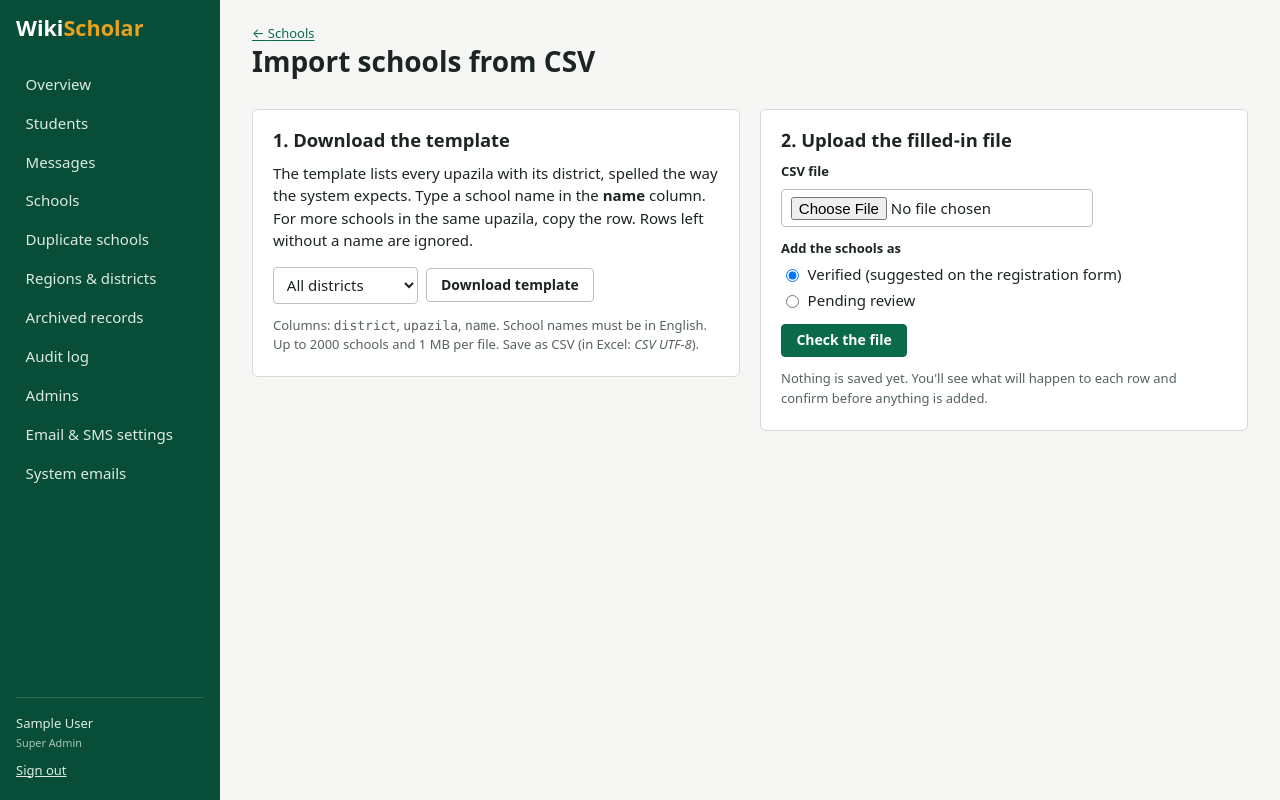
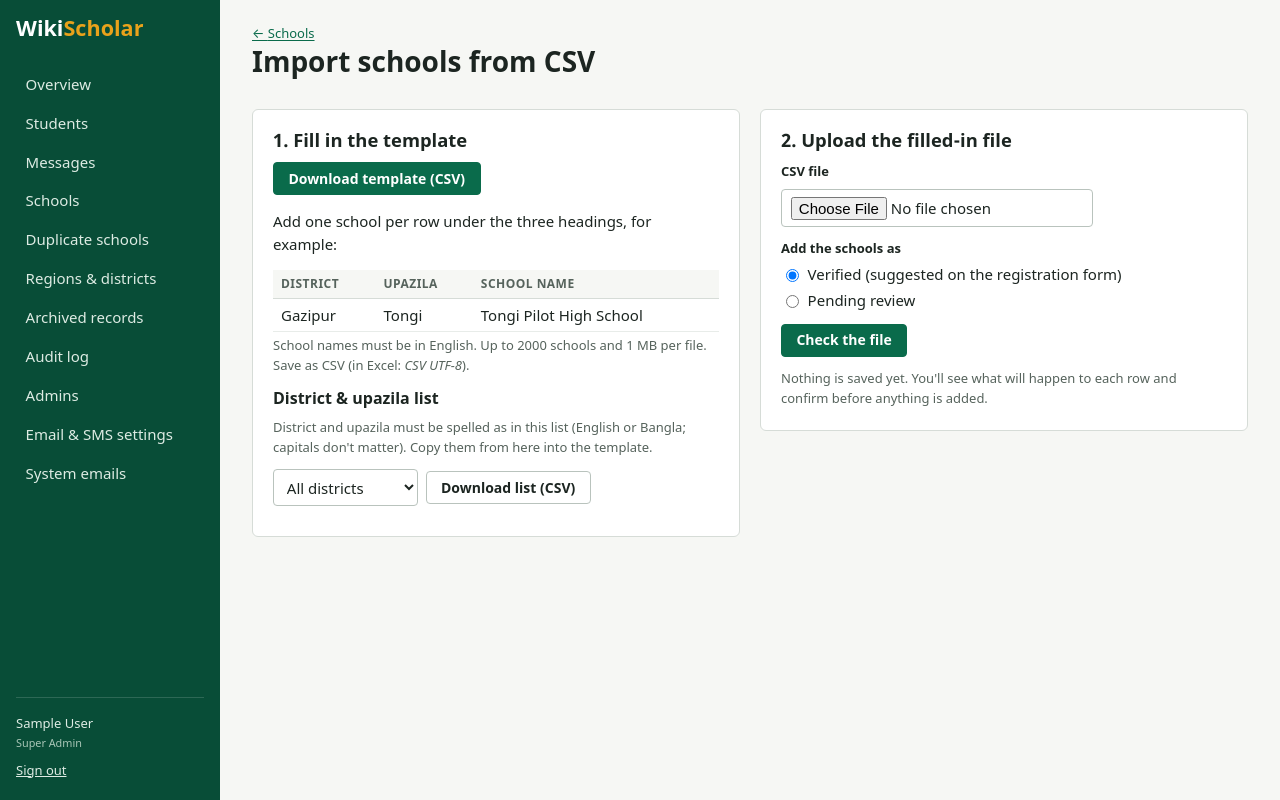
Before and after one commit to UserYahya/wikischolar, a Django app: page /dashboard/schools/import/ in a window 1280 px wide. Run offline with Django 5.2, Linux system fonts and the light colour scheme; a user stored in the database is signed in; tables that the repository leaves empty hold one stand-in row (values such as "Sample post"); parts of the project's set-up code (start-up, migrations or seed data) failed here and were passed over; some web fonts are replaced.

Commit message:
School import: a headings-only template plus a separate location list
The template download is now just the column headings (District,
Upazila, School name) to fill in and upload. The per-upazila list moves
to its own "District & upazila list" download (all districts or one,
English and Bangla names) for looking up the spellings the import
accepts. The BOM is written as an escape instead of a literal character.

Co-Authored-By: Claude Opus 5.5 <noreply@anthropic.com>

```diff
--- a/apps/dashboard/templates/dashboard/school_import.html
+++ b/apps/dashboard/templates/dashboard/school_import.html
@@ -43,16 +43,23 @@
 {% else %}
 <div class="cols import-steps">
   <section>
-    <h2>1. Download the template</h2>
-    <p>The template lists every upazila with its district, spelled the way the system expects. Type a school name in the <strong>name</strong> column. For more schools in the same upazila, copy the row. Rows left without a name are ignored.</p>
-    <form method="get" action="{% url 'dashboard:school_import_template' %}" class="toolbar">
+    <h2>1. Fill in the template</h2>
+    <p><a class="btn primary" href="{% url 'dashboard:school_import_template' %}">Download template (CSV)</a></p>
+    <p>Add one school per row under the three headings, for example:</p>
+    <div class="scroll"><table class="data compact">
+      <thead><tr><th>District</th><th>Upazila</th><th>School name</th></tr></thead>
+      <tbody><tr><td>Gazipur</td><td>Tongi</td><td>Tongi Pilot High School</td></tr></tbody>
+    </table></div>
+    <p class="hint">School names must be in English. Up to {{ max_rows }} schools and 1 MB per file. Save as CSV (in Excel: <em>CSV UTF-8</em>).</p>
+    <h3>District &amp; upazila list</h3>
+    <p class="hint">District and upazila must be spelled as in this list (English or Bangla; capitals don't matter). Copy them from here into the template.</p>
+    <form method="get" action="{% url 'dashboard:school_import_locations' %}" class="toolbar">
       <select name="district" aria-label="District">
         <option value="">All districts</option>
         {% for d in districts %}<option value="{{ d.pk }}">{{ d.name }}</option>{% endfor %}
       </select>
-      <button class="btn">Download template</button>
+      <button class="btn">Download list (CSV)</button>
     </form>
-    <p class="hint">Columns: <code>district</code>, <code>upazila</code>, <code>name</code>. School names must be in English. Up to {{ max_rows }} schools and 1 MB per file. Save as CSV (in Excel: <em>CSV UTF-8</em>).</p>
   </section>
   <section>
     <h2>2. Upload the filled-in file</h2>
--- a/apps/dashboard/urls.py
+++ b/apps/dashboard/urls.py
@@ -27,6 +27,7 @@ urlpatterns = [
     path("schools/add/", reference.school_add, name="school_add"),
     path("schools/import/", reference.school_import, name="school_import"),
     path("schools/import/template.csv", reference.school_import_template, name="school_import_template"),
+    path("schools/import/locations.csv", reference.school_import_locations, name="school_import_locations"),
     path("schools/duplicates/", reference.duplicates, name="duplicates"),
     path("schools/merge/", reference.merge, name="merge"),
     path("schools/<int:pk>/", reference.school_detail, name="school"),
--- a/apps/dashboard/views/reference.py
+++ b/apps/dashboard/views/reference.py
@@ -132,13 +132,22 @@ def school_import(request):
     return render(request, "dashboard/school_import.html", ctx)
 
 
+def _csv_download(body, filename):
+    resp = HttpResponse(body, content_type="text/csv; charset=utf-8")
+    resp["Content-Disposition"] = f'attachment; filename="{filename}"'
+    return resp
+
+
 @require_perm("schools.edit")
 def school_import_template(request):
+    return _csv_download(importer.template_csv(), "schools-import-template.csv")
+
+
+@require_perm("schools.edit")
+def school_import_locations(request):
     district = District.objects.filter(pk=request.GET.get("district") or 0).first()
-    name = f"schools-{district.name.lower().replace(' ', '-')}" if district else "schools"
-    resp = HttpResponse(importer.template_csv(district), content_type="text/csv; charset=utf-8")
-    resp["Content-Disposition"] = f'attachment; filename="{name}-template.csv"'
-    return resp
+    suffix = f"-{district.name.lower().replace(' ', '-')}" if district else ""
+    return _csv_download(importer.locations_csv(district), f"districts-and-upazilas{suffix}.csv")
 
 
 @require_perm("schools.view")
--- a/apps/reference/importer.py
+++ b/apps/reference/importer.py
@@ -34,18 +34,29 @@ def _key(text):
     return " ".join((text or "").split()).casefold()
 
 
-def template_csv(district=None):
-    """district,upazila,name with one row per upazila (all, or one district's) and the name left blank."""
+TEMPLATE_HEADER = ["District", "Upazila", "School name"]
+
+
+def _csv(rows):
     out = io.StringIO()
-    out.write("﻿")  # BOM so Excel opens it as UTF-8
-    w = csv.writer(out)
-    w.writerow(["district", "upazila", "name"])
+    out.write("\ufeff")  # BOM so Excel opens it as UTF-8
+    csv.writer(out).writerows(rows)
+    return out.getvalue()
+
+
+def template_csv():
+    """The file admins fill in and upload: just the column headings."""
+    return _csv([TEMPLATE_HEADER])
+
+
+def locations_csv(district=None):
+    """Reference list of every upazila (all, or one district's) with its district, in English and
+    Bangla, so the template can be filled in with the spellings the import recognises."""
     upazilas = Upazila.objects.select_related("district").order_by("district__name", "name")
     if district:
         upazilas = upazilas.filter(district=district)
-    for u in upazilas:
-        w.writerow([u.district.name, u.name, ""])
-    return out.getvalue()
+    return _csv([["District", "Upazila", "District (Bangla)", "Upazila (Bangla)"]]
+                + [[u.district.name, u.name, u.district.name_bn, u.name_bn] for u in upazilas])
 
 
 def read_rows(data):
@@ -61,11 +72,11 @@ def read_rows(data):
     try:
         di, ui = header.index("district"), header.index("upazila")
     except ValueError:
-        raise ImportFileError("The first row must be the column names: district, upazila, name. "
+        raise ImportFileError("The first row must be the column headings: District, Upazila, School name. "
                               "Download the template to start from the right layout.") from None
     ni = next((header.index(c) for c in NAME_COLUMNS if c in header), None)
     if ni is None:
-        raise ImportFileError("There is no “name” column for the school names.")
+        raise ImportFileError("There is no “School name” column.")
     rows = []
     for line, cells in enumerate(reader, start=2):
         cell = lambda i: cells[i].strip() if i < len(cells) else ""  # noqa: E731
```
Also changed, not shown: PROJECT_GUIDE.md (+4 -3 lines), tests/test_dashboard.py (+17 -7 lines), CHANGELOG.md, README.md.
